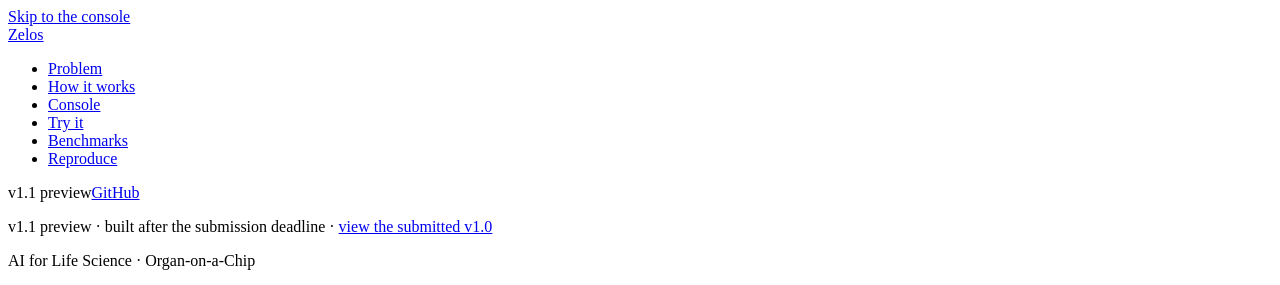
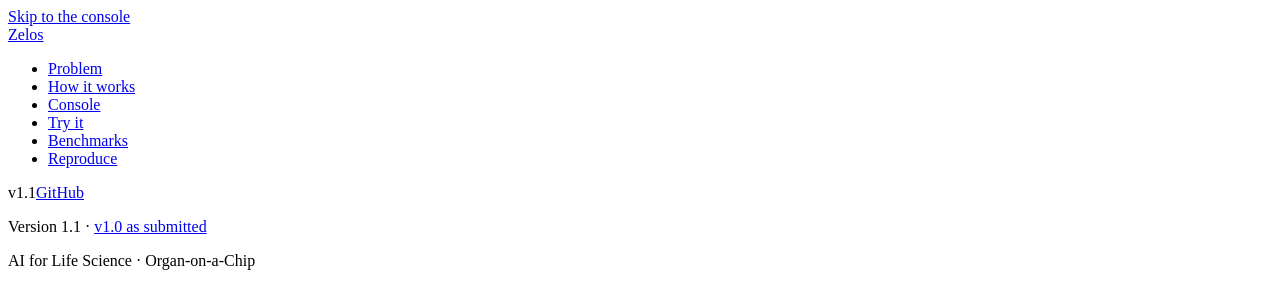
Before and after one commit to simon-derock/zelos, a React (Vite) app in the folder web/: page / in a window 1280 px wide. Shown: the top 285 px of the page. Built offline with nearby package versions, Linux system fonts and the light colour scheme; no server answers; the HTML template or start-up script is replaced by a standard one.

Commit message:
fix(web): drop the word preview from the version labels

```diff
--- a/web/src/App.tsx
+++ b/web/src/App.tsx
@@ -40,8 +40,8 @@ function Nav({ sample, meta }: { sample: boolean; meta?: Meta }) {
         </ul>
         <div className="nav-end">
           {meta?.version && (
-            <span className="pill pill-ver pill-ver-nav" title={`v${meta.version} preview · built after the submission deadline`}>
-              v{meta.version} preview
+            <span className="pill pill-ver pill-ver-nav" title={`v${meta.version}, updated after the submission deadline`}>
+              v{meta.version}
             </span>
           )}
           {sample && <span className="pill pill-sample">Sample data</span>}
--- a/web/src/components/Hero.tsx
+++ b/web/src/components/Hero.tsx
@@ -53,7 +53,7 @@ export function Hero({ meta }: { meta?: Meta }) {
       <div className="hero-inner">
         {meta?.version && (
           <p className="pill pill-ver">
-            v{meta.version} preview · built after the submission deadline · <a href="/v1.0/">view the submitted v1.0</a>
+            Version {meta.version} · <a href="/v1.0/">v1.0 as submitted</a>
           </p>
         )}
         <p className="eyebrow">AI for Life Science · Organ-on-a-Chip</p>
--- a/web/src/components/Sections.tsx
+++ b/web/src/components/Sections.tsx
@@ -148,8 +148,7 @@ export function Footer({ data }: { data: SiteData | null }) {
             <a href={`${GH}/tree/${data.meta.submitted_version ?? 'v1.0-submission'}`} rel="noopener noreferrer">
               {data.meta.submitted_version ?? 'v1.0-submission'}
             </a>
-            ). This page is the v{data.meta.version} preview{data.meta.branch ? `, branch ${data.meta.branch}` : ''}, built after the
-            submission deadline. The page as submitted is kept unchanged at <a href="/v1.0/">/v1.0/</a>.
+            ). This page is v{data.meta.version}, updated after the submission deadline. The page as submitted is kept unchanged at <a href="/v1.0/">/v1.0/</a>.
           </p>
         )}
       </div>
```
